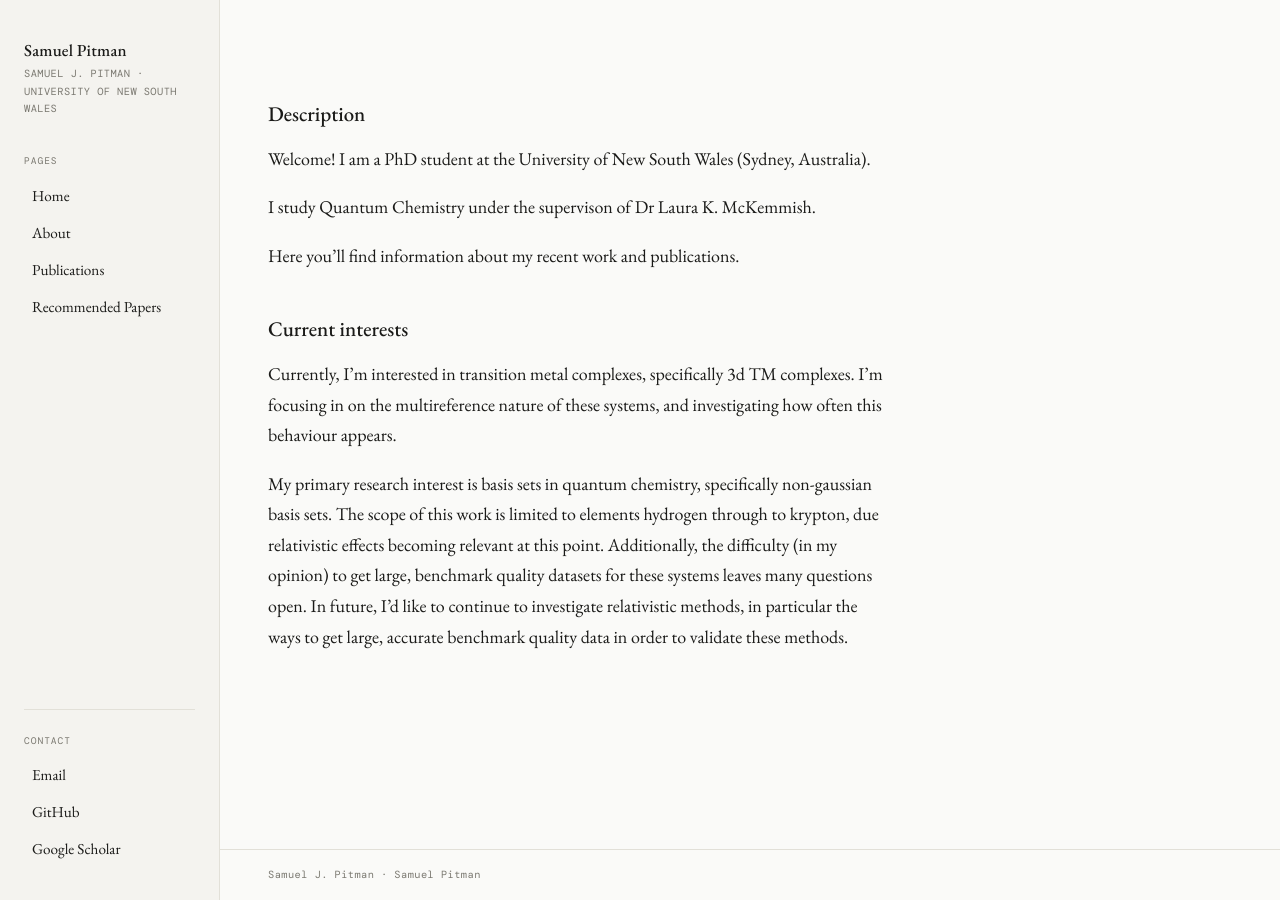
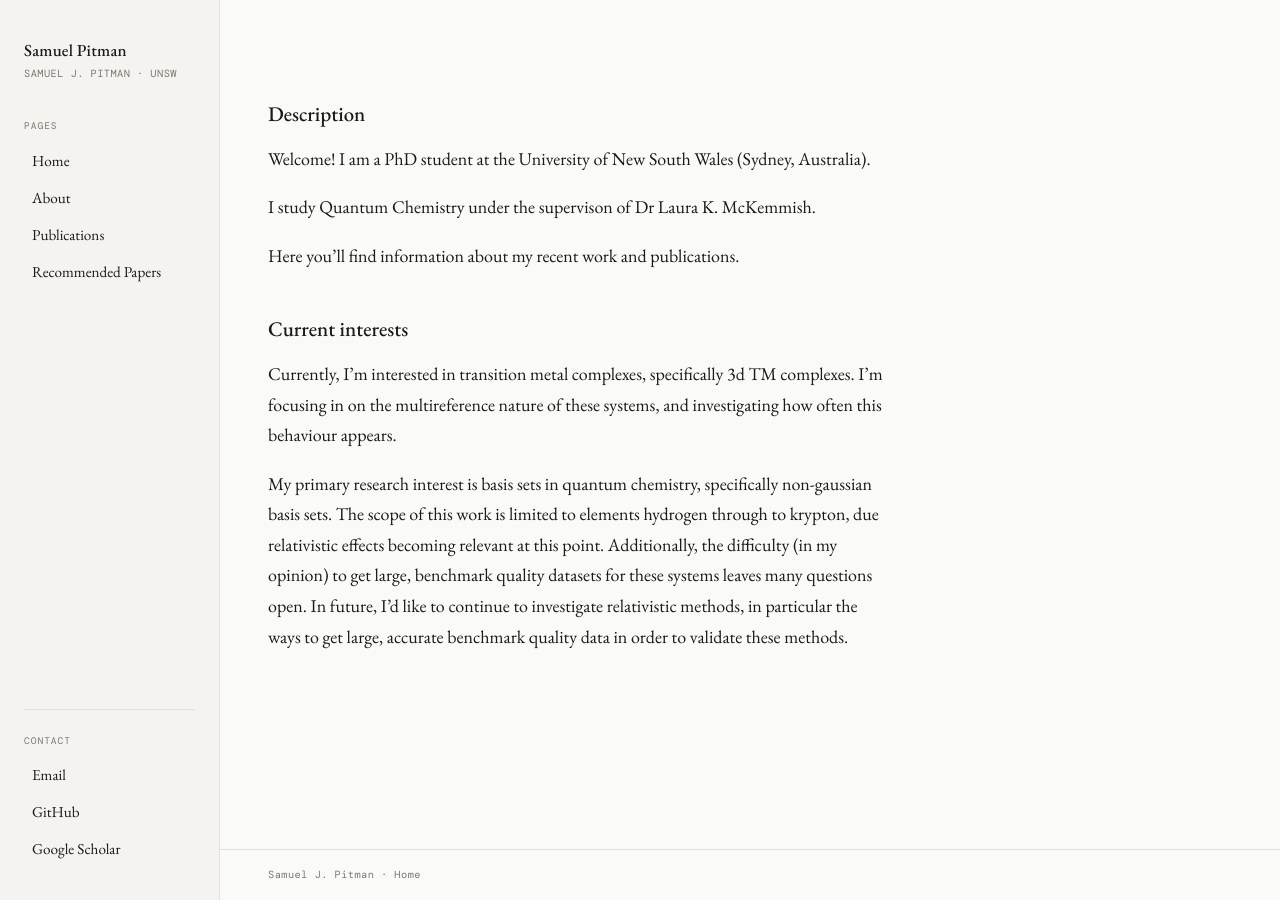
Before and after one commit to SamuelPitman/SamuelPitman.github.io, a Jekyll site: the page built from index.md, in a window 1280 px wide. Built offline with Jekyll 4.4.1, drawn with Linux system fonts in a browser that asks for light colours; some web fonts are replaced.

Commit message:
Update default.html
Updated details

```diff
--- a/_layouts/default.html
+++ b/_layouts/default.html
@@ -283,7 +283,7 @@
     <!-- ── Sidebar ── -->
     <aside class="sidebar">
       <div class="sidebar-name">{{ site.title }}</div>
-      <div class="sidebar-affil">{{ site.name }} · University of New South Wales</div>
+      <div class="sidebar-affil">{{ site.name }} · UNSW </div>
 
       <div class="nav-label">Pages</div>
       <nav>
@@ -299,9 +299,9 @@
 
       <div class="nav-label">Contact</div>
       <nav>
-        <a href="mailto:{{ site.email }}">Email</a>
-        <a href="https://github.com/{{ site.github_username }}" target="_blank">GitHub</a>
-        <a href="https://scholar.google.com" target="_blank">Google Scholar</a>
+        <a href="mailto:{{ sjpitman@gmail.com }}">Email</a>
+        <a href="https://github.com/SamuelPitman/" target="_blank">GitHub</a>
+        <a href="https://scholar.google.com/citations?user=u9FgTPkAAAAJ&hl=en" target="_blank">Google Scholar</a>
       </nav>
     </aside>
 
@@ -312,7 +312,7 @@
       </main>
 
       <footer>
-        <p>{{ site.name }} &middot; {{ site.title }}</p>
+        <p>{{ site.name }} &middot; {{ page.title }}</p>
       </footer>
     </div>
 
```
